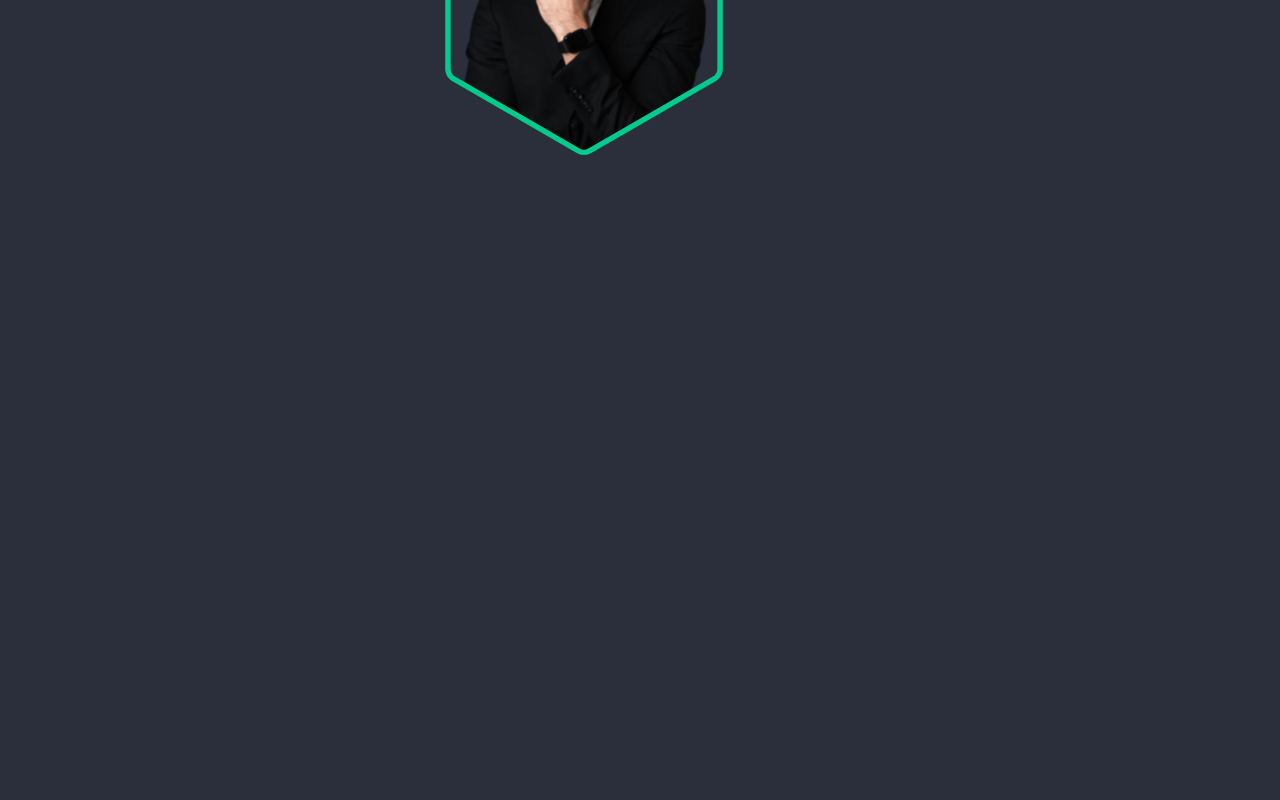
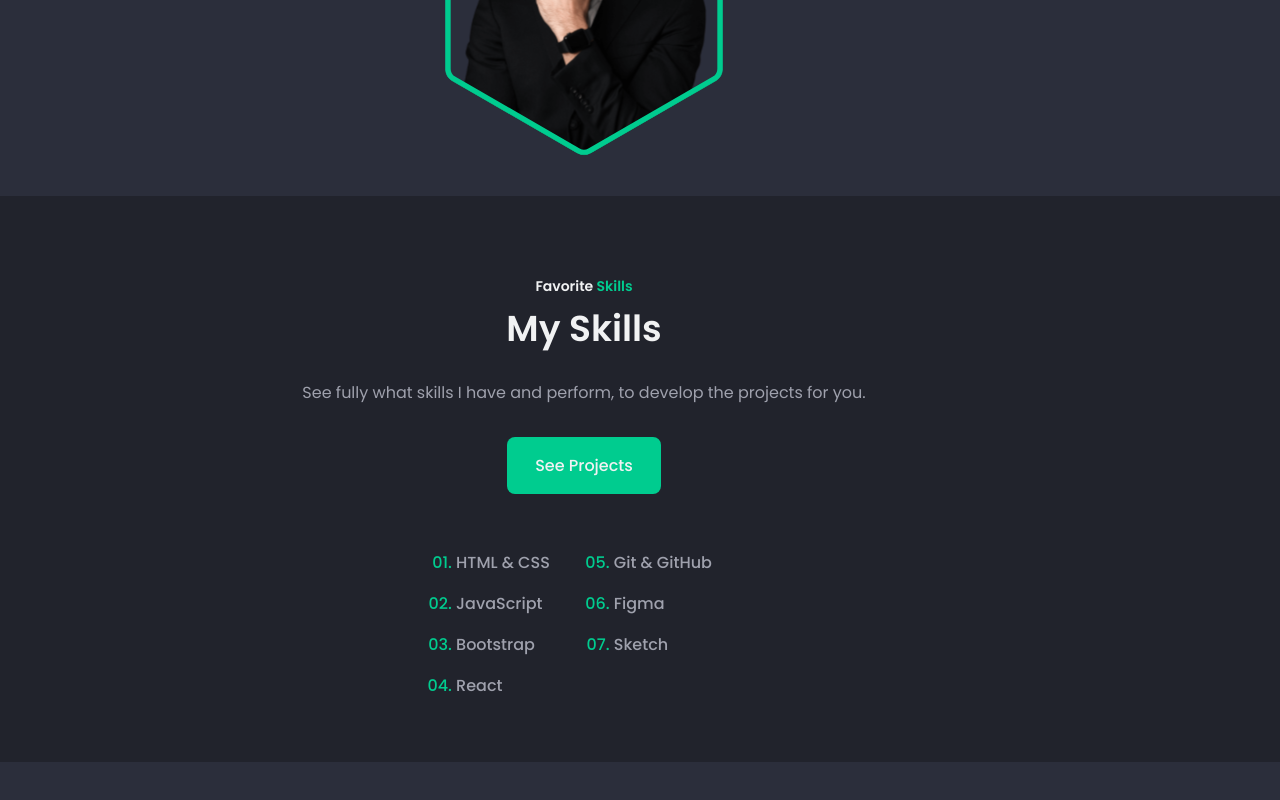
Before and after one commit to echaan/eric-portfolio, a plain HTML site: page index.html in a window 1280 px wide. Shown: the part 1472-2272 px from the top of the page. Before the commit the page ends 2116 px from the top, so only its background shows below. Drawn offline with nearby package versions, Linux system fonts and the light colour scheme.

Commit message:
Update style.css and index.html for manage section skills

```diff
--- a/assets/css/styles.css
+++ b/assets/css/styles.css
@@ -359,7 +359,46 @@ svg {
 }
 
 /*=============== SKILLS ===============*/
+.skills{
+  background-color: var(--container-color);
+}
 
+.skills__container{
+  padding-bottom: 2rem;
+  row-gap: 3.5rem;
+}
+
+.skills__data{
+  text-align: center;
+}
+
+.skills__description{
+  margin-bottom: 2rem;
+}
+
+.skills__content,
+.skills__group{
+  display: grid;
+}
+
+.skills__content{
+  grid-template-columns: repeat(2, max-content);
+  column-gap: 4rem;
+  justify-content: center;
+  align-items: baseline;
+}
+
+.skills__group{
+  row-gap: 1rem;list-style: decimal-leading-zero;
+}
+
+.skills__item{
+  font-weight: var(--font-medium);
+}
+
+.skills__item::marker{
+  color: var(--first-color);
+}
 
 /*=============== SERVICES ===============*/
 
--- a/index.html
+++ b/index.html
@@ -194,7 +194,38 @@
 
          <!--==================== SKILLS ====================-->
          <section class="skills section">
+            <div class="skills__container container grid">
+               <div class="skills__data">
+                  <h3 class="section__subtitle">
+                     Favorite <span>Skills</span>
+                  </h3>
 
+                  <h2 class="section__title">
+                     My Skills
+                  </h2>
+
+                  <p class="skills__description">
+                     See fully what skills I have and perform, to develop the projects for you.
+                  </p>
+
+                  <a href="#projects" class="button">See Projects</a>
+               </div>
+
+               <div class="skills__content">
+                  <ol class="skills__group">
+                     <li class="skills__item">HTML & CSS</li>
+                     <li class="skills__item">JavaScript</li>
+                     <li class="skills__item">Bootstrap</li>
+                     <li class="skills__item">React</li>
+                  </ol>
+
+                  <ol class="skills__group" start="5">
+                     <li class="skills__item">Git & GitHub</li>
+                     <li class="skills__item">Figma</li>
+                     <li class="skills__item">Sketch</li>
+                  </ol>
+               </div>
+            </div>
          </section>
 
          <!--==================== SERVICES ====================-->
```
